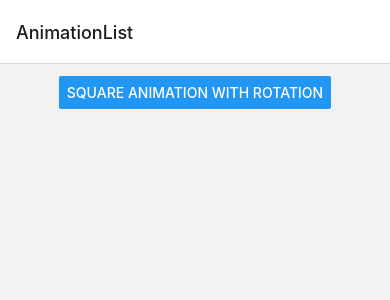
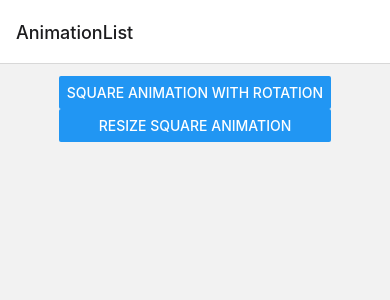
Before and after one commit to holakmateusz/rn-reanimated-2, a React Native app: screen /AnimationList in a window 390 px wide. Shown: the top 300 px of the page. Built offline with nearby package versions, Linux system fonts and the light colour scheme.

Commit message:
Add simple square animations to practise with reanimated lib

```diff
--- a/src/data/animationList.ts
+++ b/src/data/animationList.ts
@@ -11,6 +11,10 @@ const getAvailableAnimations = (): AnimationType[] => {
       name: "Square animation with rotation",
       route: "SquareAnimation",
     },
+    {
+      name:"Resize square animation",
+      route:"ResizeAnimation",
+    }
   ];
 };
 
--- a/src/navigation/RootNavigation.tsx
+++ b/src/navigation/RootNavigation.tsx
@@ -1,5 +1,6 @@
 import { createNativeStackNavigator } from "@react-navigation/native-stack";
 import AnimationListScreen from "../screens/AnimationListScreen";
+import ResizeAnimationScreen from "../screens/ResizeAnimationScreen";
 import SquareAnimationScreen from "../screens/SquareAnimationScreen";
 import { RootStackParamList } from "./types";
 
@@ -10,6 +11,7 @@ const Root = () => {
     <Stack.Navigator>
       <Stack.Screen name="AnimationList" component={AnimationListScreen} />
       <Stack.Screen name="SquareAnimation" component={SquareAnimationScreen} />
+      <Stack.Screen name="ResizeAnimation" component={ResizeAnimationScreen} />
     </Stack.Navigator>
   );
 };
--- a/src/navigation/types.ts
+++ b/src/navigation/types.ts
@@ -3,6 +3,7 @@ import { NativeStackScreenProps } from "@react-navigation/native-stack";
 export type RootStackParamList = {
   AnimationList: undefined;
   SquareAnimation: undefined;
+  ResizeAnimation:undefined;
 };
 
 export type RootStackScreenProp<T extends keyof RootStackParamList> =
--- /dev/null
+++ b/src/screens/ResizeAnimationScreen.tsx
@@ -0,0 +1,77 @@
+import React from "react";
+import { View, StyleSheet, Button } from "react-native";
+import Animated, {
+  useSharedValue,
+  useAnimatedStyle,
+  withSpring,
+} from "react-native-reanimated";
+
+const DEFAULT_SIZE = 100;
+
+const ResizeAnimationScreen = () => {
+  const SIZE = useSharedValue(DEFAULT_SIZE);
+  const rotation = useSharedValue(0);
+  const offset = useSharedValue(0);
+
+  const reanimatedStyle = useAnimatedStyle(() => {
+    return {
+      width: withSpring(SIZE.value),
+      height: withSpring(SIZE.value),
+      transform: [
+        {
+          rotate: `${rotation.value}deg`,
+        },
+        {
+          translateX: withSpring(offset.value * 255),
+        },
+      ],
+    };
+  }, []);
+
+  return (
+    <View style={styles.container}>
+      <View style={styles.topContainer}>
+        <Button
+          title="Resize"
+          onPress={() => (SIZE.value = Math.random() * 300)}
+        />
+        <Button
+          title="Rotate"
+          onPress={() => (rotation.value = withSpring(Math.random() * 360))}
+        />
+        <Button title="Move" onPress={() => (offset.value = Math.random())} />
+      </View>
+      <View style={styles.bottomContainer}>
+        <Animated.View style={[styles.square, reanimatedStyle]} />
+      </View>
+    </View>
+  );
+};
+
+const styles = StyleSheet.create({
+  container: {
+    flex: 1,
+    backgroundColor: "#fff",
+    alignItems: "center",
+    justifyContent: "flex-start",
+  },
+  topContainer: {
+    flex: 1,
+    justifyContent: "space-around",
+    borderWidth: 1,
+    width: "100%",
+  },
+  bottomContainer: {
+    flex: 2,
+    justifyContent: "center",
+    alignSelf: "flex-start",
+  },
+  square: {
+    height: DEFAULT_SIZE,
+    width: DEFAULT_SIZE,
+    backgroundColor: "blue",
+    borderRadius: 12,
+  },
+});
+
+export default ResizeAnimationScreen;
```
